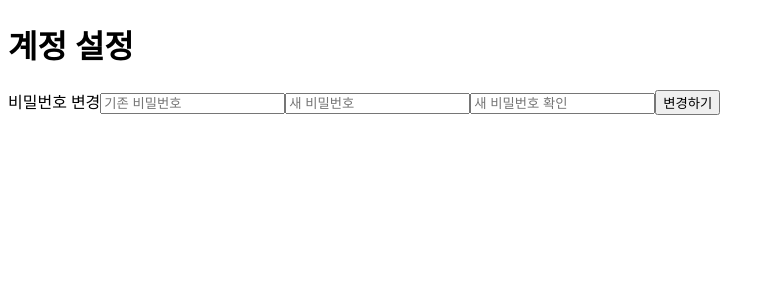
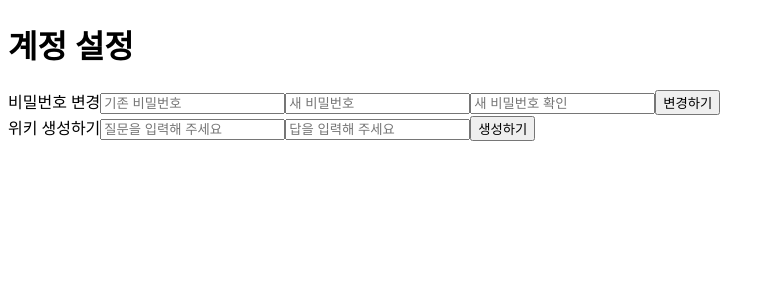
Before and after one commit to codeit-sprint7-team3/Wikid, a Next.js app: page /mypage in a window 1280 px wide. Shown: the top 300 px of the page, without its empty margins (0-775 px from the left). Built offline with nearby package versions, Linux system fonts and the light colour scheme; no server answers.

Commit message:
✨ Feat: 위키 생성하기 기본 틀 구현

```diff
--- /dev/null
+++ b/src/components/mypage/CreateWiki.tsx
@@ -0,0 +1,14 @@
+const CreateWiki = () => {
+  return (
+    <>
+      <form>
+        <label>위키 생성하기</label>
+        <input name='securityAnswer' placeholder='질문을 입력해 주세요' />
+        <input name='securityQuestion' placeholder='답을 입력해 주세요' />
+        <button type='submit'>생성하기</button>
+      </form>
+    </>
+  );
+};
+
+export default CreateWiki;
--- a/src/components/UpdatePasswordForm.tsx
+++ b/src/components/mypage/UpdatePasswordForm.tsx
@@ -20,9 +20,11 @@ const UpdatePasswordForm: React.FC = () => {
 
   const handleSubmit = async (e: FormEvent<HTMLFormElement>) => {
     e.preventDefault();
-    if (formValue.currentPassword === formValue.password) {
-      setPasswordError('기존 비밀번호와 일치합니다');
-      return;
+    if (formValue.password !== '') {
+      if (formValue.currentPassword === formValue.password) {
+        setPasswordError('기존과 동일한 비밀번호입니다');
+        return;
+      }
     }
     if (formValue.password !== formValue.passwordConfirmation) {
       setPasswordConfirmationError('비밀번호가 일치하지 않습니다');
@@ -68,17 +70,15 @@ const UpdatePasswordForm: React.FC = () => {
     }
   };
 
-  //기존 비밀번호 유효성 검사
-  const handleCurrentPasswordBlur = () => {
-    if (formValue.currentPassword === formValue.password) {
-      setPasswordError('기존 비밀번호와 일치합니다');
-    }
-  };
-
   //비밀번호 길이 검사
   const handlePasswordBlur = () => {
     if (formValue.password.length < 8) {
       setPasswordError('비밀번호는 8자 이상이여야 합니다');
+    }
+    if (formValue.password !== '') {
+      if (formValue.currentPassword === formValue.password) {
+        setPasswordError('기존과 동일한 비밀번호입니다');
+      }
     }
   };
 
@@ -94,7 +94,6 @@ const UpdatePasswordForm: React.FC = () => {
       <form onSubmit={handleSubmit}>
         <label>비밀번호 변경</label>
         <input
-          onBlur={handleCurrentPasswordBlur}
           onChange={handleInputChange}
           value={formValue.currentPassword}
           name='currentPassword'
--- a/src/pages/mypage.tsx
+++ b/src/pages/mypage.tsx
@@ -1,12 +1,14 @@
-import UpdatePasswordForm from '@/components/UpdatePasswordForm';
+import CreateWiki from '@/components/mypage/CreateWiki';
+import UpdatePasswordForm from '@/components/mypage/UpdatePasswordForm';
 
-const setting = () => {
+const MyPage = () => {
   return (
     <>
       <h1>계정 설정</h1>
       <UpdatePasswordForm />
+      <CreateWiki />
     </>
   );
 };
 
-export default setting;
+export default MyPage;
```
